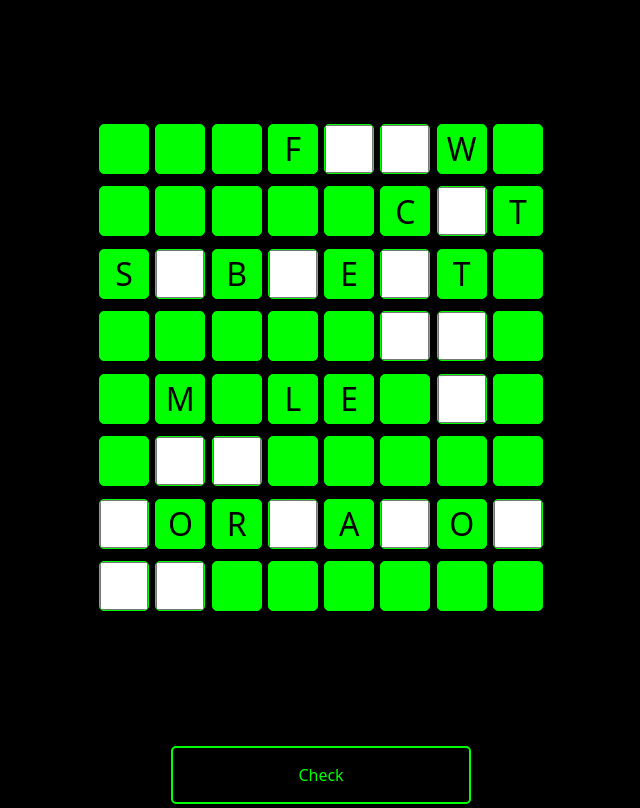
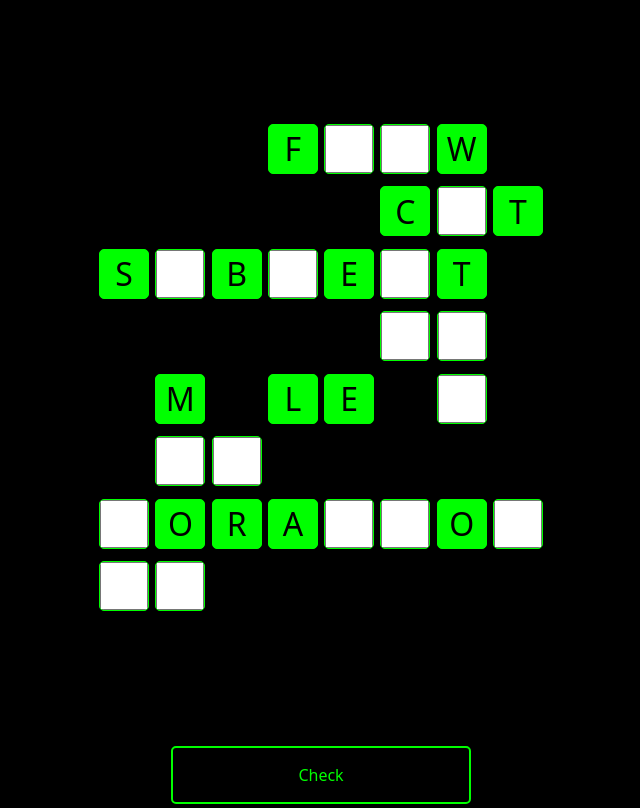
Before and after one commit to AmarVcode/word-game, a plain HTML site: page index.html in a window 1280 px wide. Shown: the part 540-1348 px from the top of the page, without its empty margins (319-959 px from the left). Drawn offline with Linux system fonts and the light colour scheme.

Commit message:
doneeeeeeeeeeeeeeeeeeeeeeeeeeeeeeeeeeeeeeeeeeeeeeeeee

```diff
--- a/css/style.scss
+++ b/css/style.scss
@@ -98,3 +98,7 @@ button{
     text-shadow: 0px 0px 10px red;
     padding: 1em;
 }
+
+.invisible{
+    visibility: hidden;
+}
--- a/index.html
+++ b/index.html
@@ -45,20 +45,20 @@
 
     <main>
         <div class="container">
-            <div></div>
-            <div></div>
-            <div></div>
+            <div class="invisible"></div>
+            <div class="invisible"></div>
+            <div class="invisible"></div>
             <div>F</div>
             <div><input type="text" maxlength="1" class="input" name="l"></div>
             <div><input type="text" maxlength="1" class="input" name="o"></div>
             <div>W</div>
-            <div></div>
+            <div class="invisible"></div>
 
-            <div></div>
-            <div></div>
-            <div></div>
-            <div></div>
-            <div></div>
+            <div class="invisible"></div>
+            <div class="invisible"></div>
+            <div class="invisible"></div>
+            <div class="invisible"></div>
+            <div class="invisible"></div>
             <div>C</div>
             <div><input type="text" maxlength="1" class="input" name="a"></div>
             <div>T</div>
@@ -70,52 +70,52 @@
             <div>E</div>
             <div><input type="text" maxlength="1" class="input" name="c"></div>
             <div>T</div>
-            <div></div>
+            <div class="invisible"></div>
 
-            <div></div>
-            <div></div>
-            <div></div>
-            <div></div>
-            <div></div>
+            <div class="invisible"></div>
+            <div class="invisible"></div>
+            <div class="invisible"></div>
+            <div class="invisible"></div>
+            <div class="invisible"></div>
             <div><input type="text" maxlength="1" class="input" name="i"></div>
             <div><input type="text" maxlength="1" class="input" name="e"></div>
-            <div></div>
+            <div class="invisible"></div>
 
-            <div></div>
+            <div class="invisible"></div>
             <div>M</div>
-            <div></div>
+            <div class="invisible"></div>
             <div>L</div>
             <div>E</div>
-            <div></div>
+            <div class="invisible"></div>
             <div><input type="text" maxlength="1" class="input" name="r"></div>
-            <div></div>
+            <div class="invisible"></div>
 
-            <div></div>
+            <div class="invisible"></div>
             <div><input type="text" maxlength="1" class="input" name="o"></div>
             <div><input type="text" maxlength="1" class="input" name="i"></div>
-            <div></div>
-            <div></div>
-            <div></div>
-            <div></div>
-            <div></div>
+            <div class="invisible"></div>
+            <div class="invisible"></div>
+            <div class="invisible"></div>
+            <div class="invisible"></div>
+            <div class="invisible"></div>
 
             <div><input type="text" maxlength="1" class="input" name="d"></div>
             <div>O</div>
             <div>R</div>
+            <div>A</div>
             <div><input type="text" maxlength="1" class="input" name="e"></div>
-            <div>A</div>
             <div><input type="text" maxlength="1" class="input" name="m"></div>
             <div>O</div>
             <div><input type="text" maxlength="1" class="input" name="n"></div>
 
             <div><input type="text" maxlength="1" class="input" name="n"></div>
             <div><input type="text" maxlength="1" class="input" name="n"></div>
-            <div></div>
-            <div></div>
-            <div></div>
-            <div></div>
-            <div></div>
-            <div></div>
+            <div class="invisible"></div>
+            <div class="invisible"></div>
+            <div class="invisible"></div>
+            <div class="invisible"></div>
+            <div class="invisible"></div>
+            <div class="invisible"></div>
         </div>
     </main>
     <button onclick="check()">Check</button>
```
Also changed, not shown: css/style.css, 1 other file.
